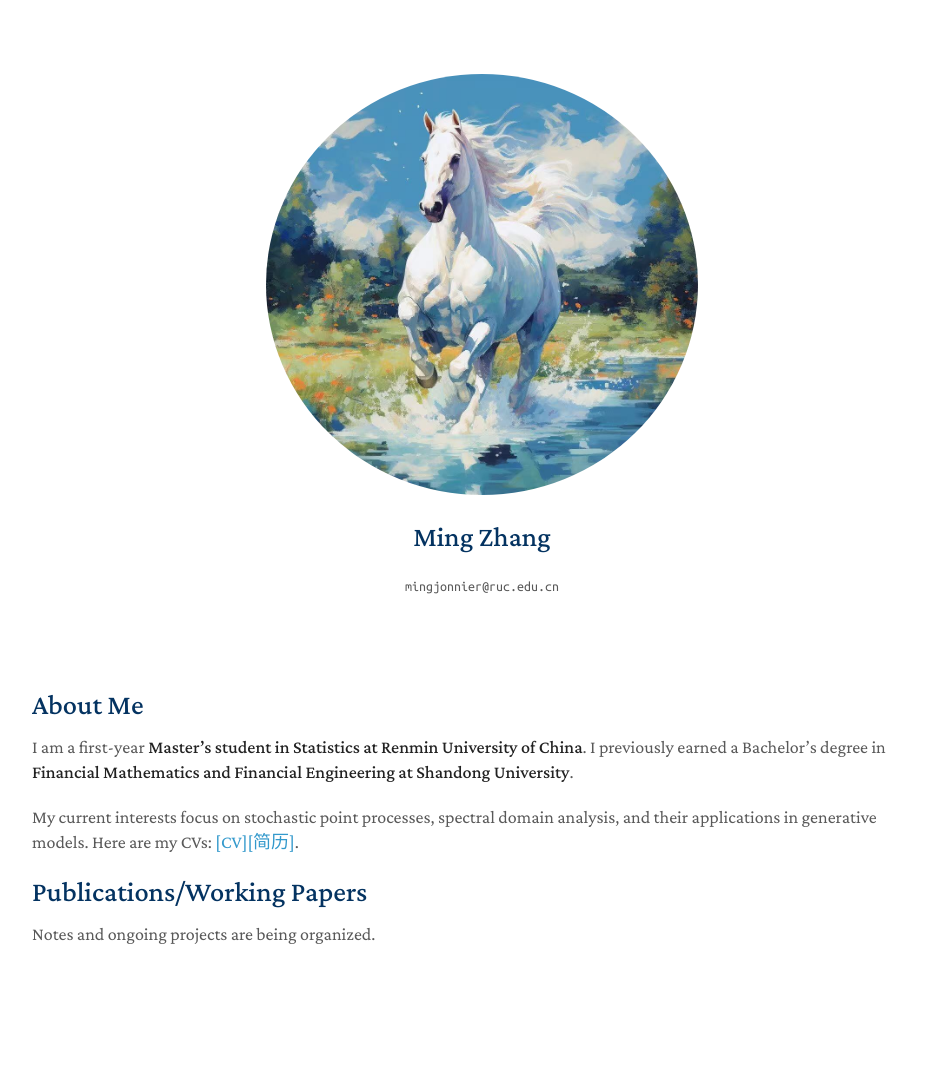
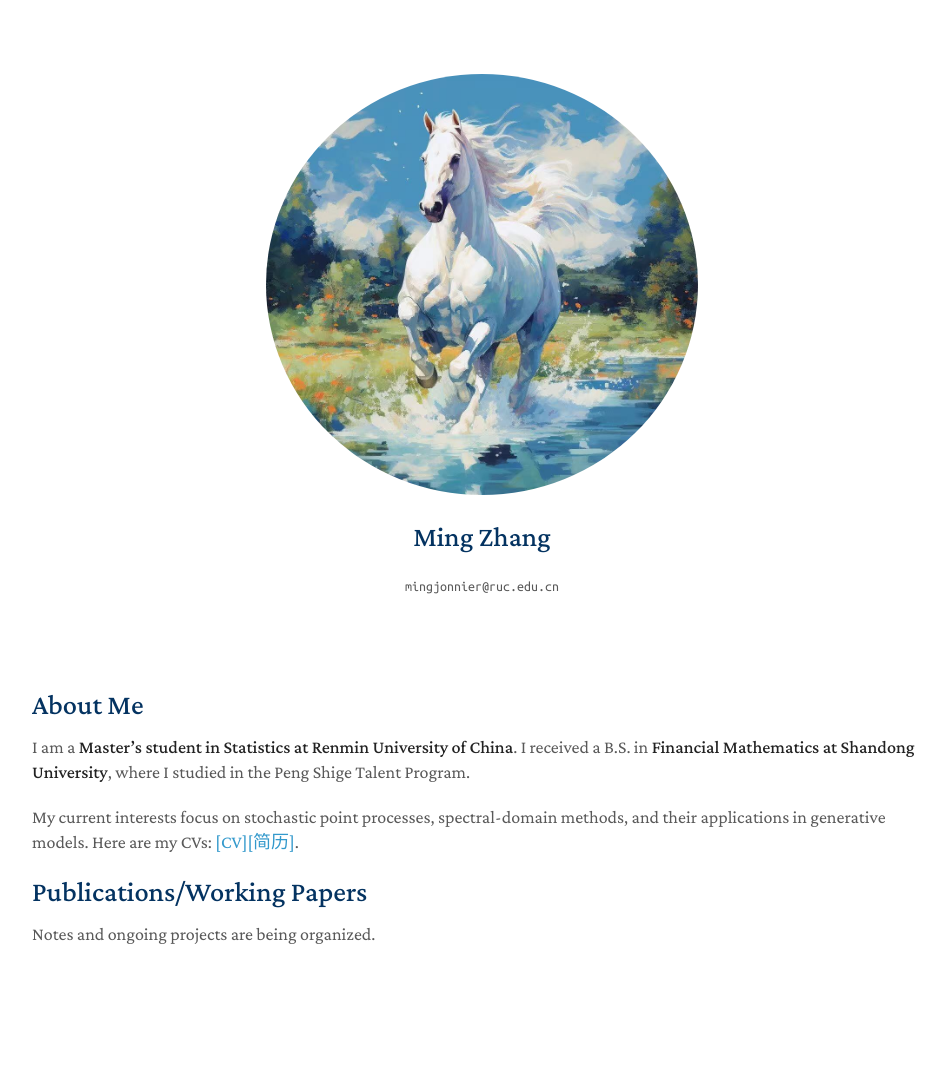
Before and after one commit to zhangming4153/zhangming4153.github.io, a Jekyll site: the page built from en/index.md, in a window 1280 px wide. Shown: the whole page, without its empty margins (158-1103 px from the left). Built offline with Jekyll 4.4.1, drawn with Linux system fonts in a browser that asks for light colours; a style sheet for code colours, icons or effects is not loaded.

Commit message:
Update index.md

```diff
--- a/en/index.md
+++ b/en/index.md
@@ -5,9 +5,9 @@ title: Ming Zhang
 ---
 ## About Me
 
-I am a first-year **Master's student in Statistics at Renmin University of China**. I previously earned a Bachelor's degree in **Financial Mathematics and Financial Engineering at Shandong University**.
+I am a **Master's student in Statistics at Renmin University of China**. I received a B.S. in **Financial Mathematics at Shandong University**, where I studied in the Peng Shige Talent Program.
 
-My current interests focus on stochastic point processes, spectral domain analysis, and their applications in generative models. Here are my CVs: [[CV]](/assets/CV_MingZhang_en.pdf)[[简历]](/assets/CV_MingZhang_cn.pdf).
+My current interests focus on stochastic point processes, spectral-domain methods, and their applications in generative models. Here are my CVs: [[CV]](/assets/CV_MingZhang_en.pdf)[[简历]](/assets/CV_MingZhang_cn.pdf).
 
 
 ## Publications/Working Papers
```
